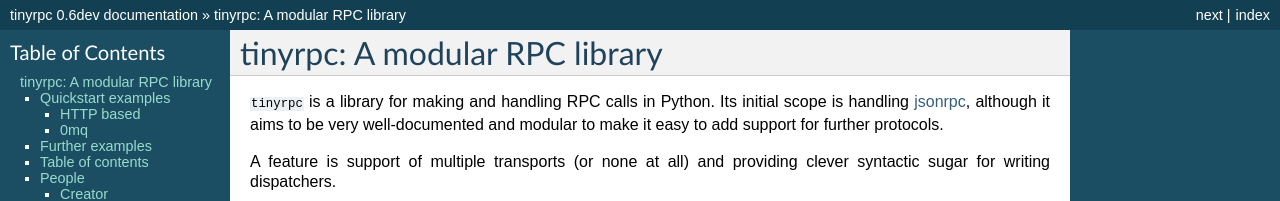
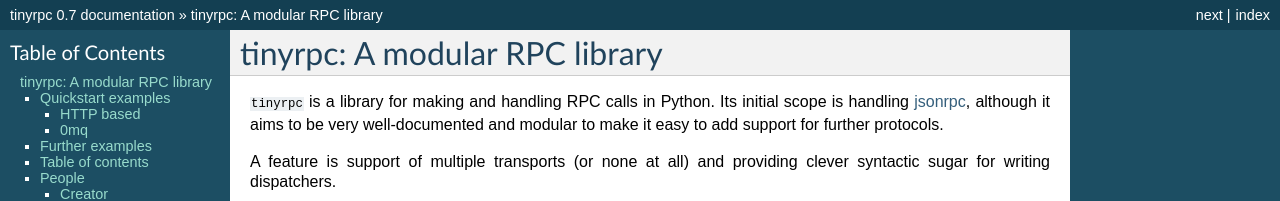
Before and after one commit to mbr/tinyrpc, a Sphinx documentation site: the page built from docs/index.rst, in a window 1280 px wide and 900 px high. Shown: the top 201 px of the window. Built offline with Sphinx 7.4.7, drawn with Linux system fonts in a browser that asks for light colours; some of the changed text lies outside the part shown.

Commit message:
setting up for release 0.7

```diff
--- a/docs/conf.py
+++ b/docs/conf.py
@@ -48,9 +48,9 @@ copyright = u'2013, Marc Brinkmann'
 # built documents.
 #
 # The short X.Y version.
-version = '0.6'
+version = '0.7'
 # The full version, including alpha/beta/rc tags.
-release = '0.6dev'
+release = '0.7'
 
 # The language for content autogenerated by Sphinx. Refer to documentation
 # for a list of supported languages.
--- a/setup.py
+++ b/setup.py
@@ -9,7 +9,7 @@ def read(fname):
 
 setup(
     name='tinyrpc',
-    version='0.6',
+    version='0.7',
     description='A small, modular, transport and protocol neutral RPC '
                 'library that, among other things, supports JSON-RPC and zmq.',
     long_description=read('README.rst'),
```
